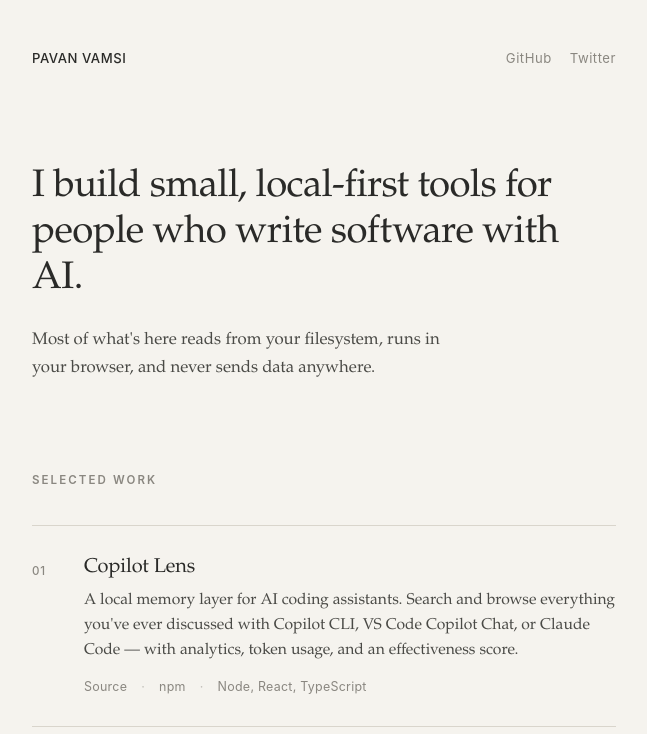
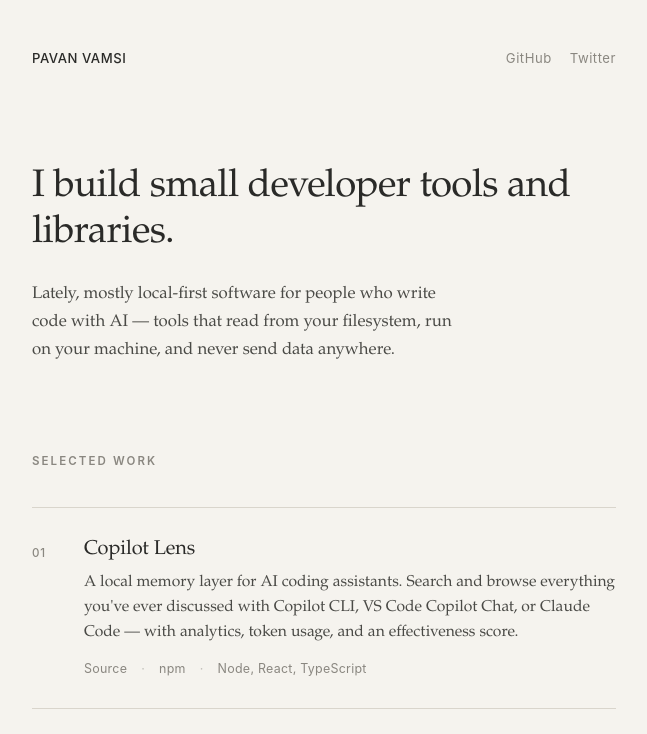
Before and after one commit to pavanvamsi3/pavanvamsi3.github.io, a plain HTML site: page index.html in a window 1280 px wide. Shown: the top 734 px of the page, without its empty margins (316-963 px from the left). Drawn offline with Linux system fonts and the light colour scheme.

Commit message:
scope local-first claim to AI tools, not all projects

```diff
--- a/index.html
+++ b/index.html
@@ -28,8 +28,8 @@
     </header>
 
     <section class="hero">
-      <h1>I build small, local-first tools for people who write software with AI.</h1>
-      <p>Most of what's here reads from your filesystem, runs in your browser, and never sends data anywhere.</p>
+      <h1>I build small developer tools and libraries.</h1>
+      <p>Lately, mostly local-first software for people who write code with AI — tools that read from your filesystem, run on your machine, and never send data anywhere.</p>
     </section>
 
     <h2 class="section-label">Selected Work</h2>
```
